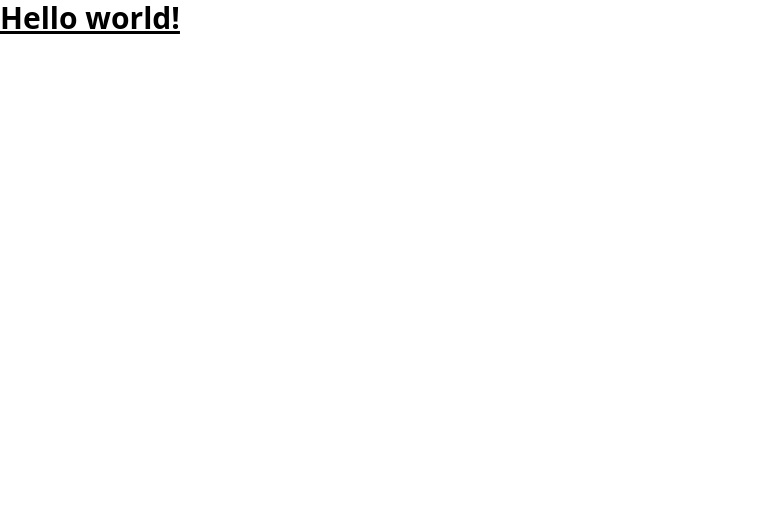
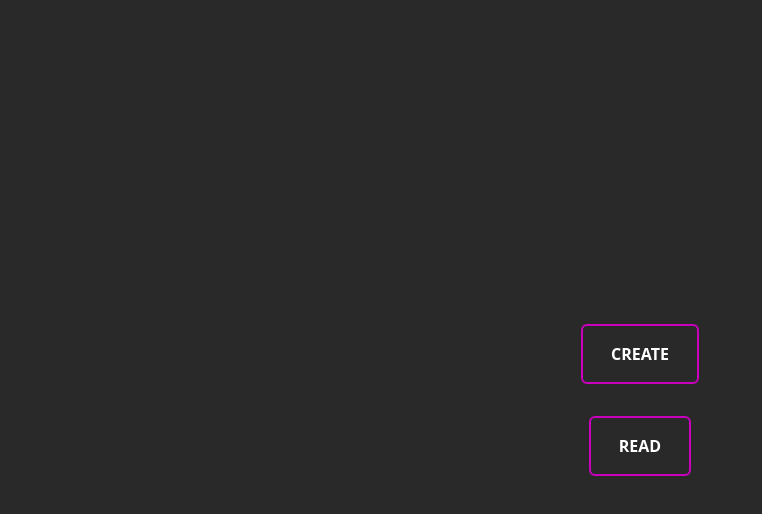
Before and after one commit to JoelCosp/postlify, an Angular app in the folder postlify/: page / in a window 1280 px wide. Shown: the top 514 px of the page, without its empty margins (0-762 px from the left). Built offline with nearby package versions, Linux system fonts and the light colour scheme.

Commit message:
CRACION PAGINAS/COMPONENTES

```diff
--- a/postlify/src/app/app.component.html
+++ b/postlify/src/app/app.component.html
@@ -1,3 +1 @@
-<h1 class="text-3xl font-bold underline">
-  Hello world!
-</h1>
+<router-outlet></router-outlet>
--- /dev/null
+++ b/postlify/src/app/components/home-button/home-button.component.html
@@ -0,0 +1 @@
+<button class="border-2 border-[#ca00be] px-7 py-4 rounded-md my-4 text-white font-semibold hover:cursor-pointer hover:bg-[#ca00be]">{{ text }}</button>
--- a/postlify/src/app/pages/home/home.component.html
+++ b/postlify/src/app/pages/home/home.component.html
@@ -1 +1,5 @@
-<p>home works!</p>
+<section>
+    <div class="flex flex-col h-screen justify-center items-center">
+        <app-home-button *ngFor="let btn of btns" [routerLink]="btn.route" routerLinkActive="router-link-active"  [text]="btn.text"></app-home-button>
+    </div>
+</section>
--- a/postlify/src/app/pages/home/home.component.ts
+++ b/postlify/src/app/pages/home/home.component.ts
@@ -1,11 +1,23 @@
 import { Component } from '@angular/core';
+import { HomeButtonComponent } from '../../components/home-button/home-button.component';
+import { CommonModule } from '@angular/common';
+import { RouterLink } from '@angular/router';
 
 @Component({
   selector: 'app-home',
-  imports: [],
+  imports: [HomeButtonComponent, CommonModule, RouterLink],
   templateUrl: './home.component.html',
   styleUrl: './home.component.css'
 })
 export class HomeComponent {
-
+  btns = [
+    {
+      text: "CREATE",
+      route: "/create-post"
+    },
+    {
+      text: "READ",
+      route: "/read-post"
+    },
+  ]
 }
--- a/postlify/src/styles.css
+++ b/postlify/src/styles.css
@@ -1,2 +1,6 @@
 /* You can add global styles to this file, and also import other style files */
 @import "tailwindcss";
+
+html {
+    background-color: rgb(41, 41, 41);
+}
```
Also changed, not shown: postlify/src/app/components/home-button/home-button.component.ts (added, +12 -0 lines), postlify/src/app/components/home-button/home-button.component.css (added), 1 other file (tests, documents, lock files or other folders).
